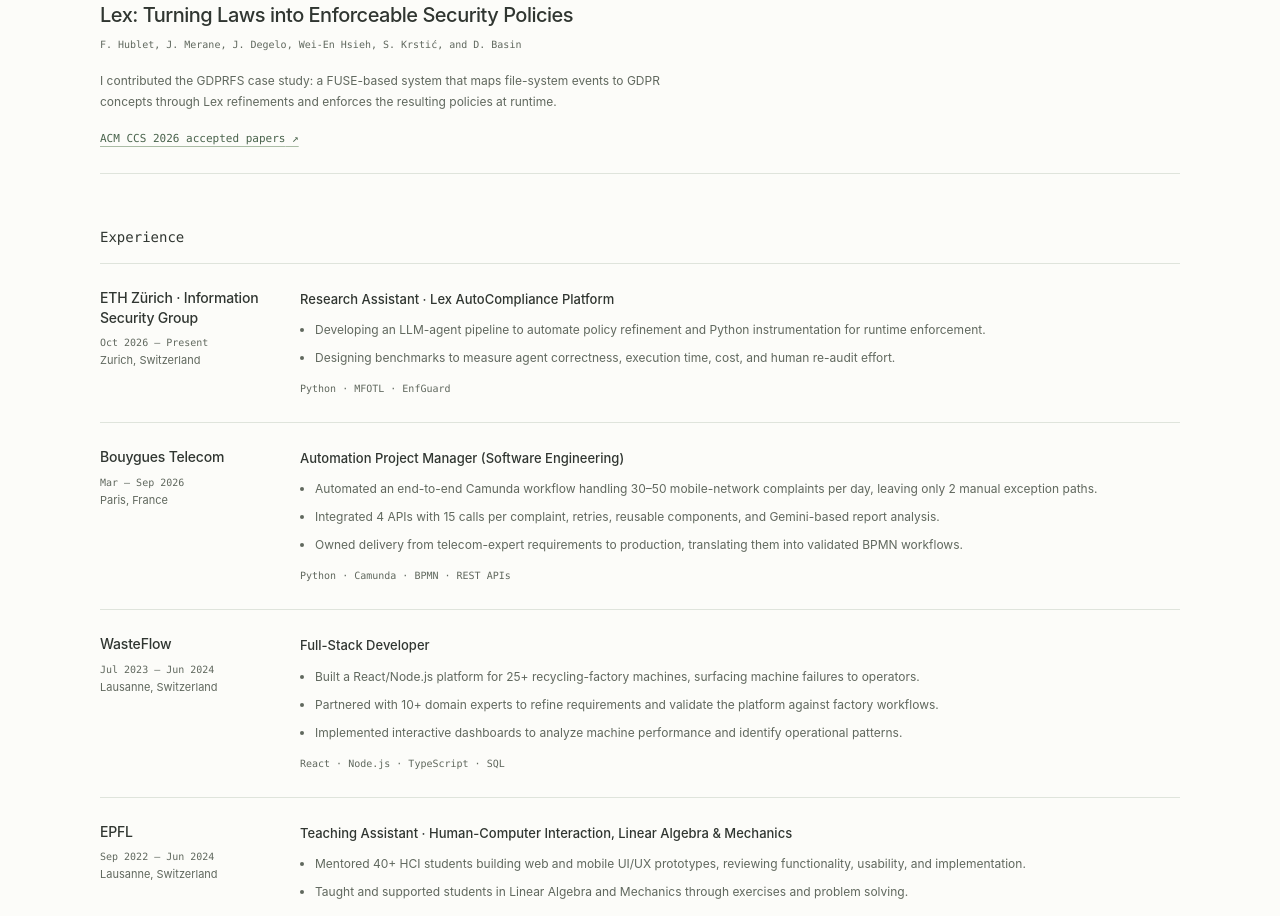
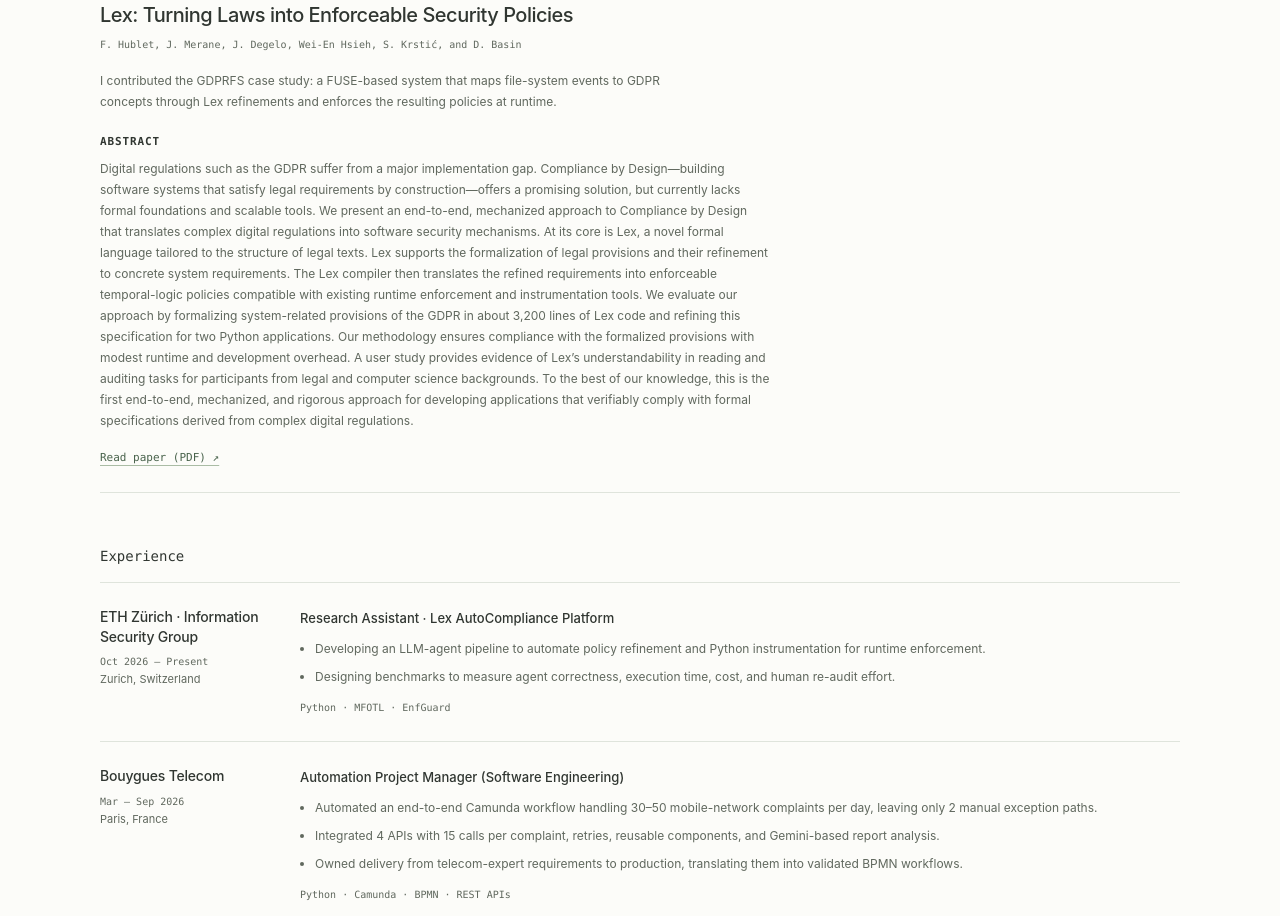
Before and after one commit to annhit29/portfolio, a React (Vite) app: page / in a window 1280 px wide. Shown: the part 2680-3596 px from the top of the page. Built offline with nearby package versions, Linux system fonts and the light colour scheme.

Commit message:
add ccs26 lex paper

```diff
--- a/src/App.tsx
+++ b/src/App.tsx
@@ -456,7 +456,13 @@
               <p className="publication-venue">{publication.venue}</p>
               <h3>{publication.title}</h3>
               <p className="publication-authors">{publication.authors}</p>
-              <p>{publication.contribution}</p>
+              <p className="publication-contribution">
+                {publication.contribution}
+              </p>
+              <div className="publication-abstract">
+                <h4>Abstract</h4>
+                <p>{publication.abstract}</p>
+              </div>
               {publication.links.length > 0 && (
                 <div className="project-source">
                   {publication.links.map((link) => (
--- a/src/data/portfolio.ts
+++ b/src/data/portfolio.ts
@@ -194,10 +194,12 @@
     'F. Hublet, J. Merane, J. Degelo, Wei-En Hsieh, S. Krstić, and D. Basin',
   contribution:
     'I contributed the GDPRFS case study: a FUSE-based system that maps file-system events to GDPR concepts through Lex refinements and enforces the resulting policies at runtime.',
+  abstract:
+    'Digital regulations such as the GDPR suffer from a major implementation gap. Compliance by Design—building software systems that satisfy legal requirements by construction—offers a promising solution, but currently lacks formal foundations and scalable tools. We present an end-to-end, mechanized approach to Compliance by Design that translates complex digital regulations into software security mechanisms. At its core is Lex, a novel formal language tailored to the structure of legal texts. Lex supports the formalization of legal provisions and their refinement to concrete system requirements. The Lex compiler then translates the refined requirements into enforceable temporal-logic policies compatible with existing runtime enforcement and instrumentation tools. We evaluate our approach by formalizing system-related provisions of the GDPR in about 3,200 lines of Lex code and refining this specification for two Python applications. Our methodology ensures compliance with the formalized provisions with modest runtime and development overhead. A user study provides evidence of Lex’s understandability in reading and auditing tasks for participants from legal and computer science backgrounds. To the best of our knowledge, this is the first end-to-end, mechanized, and rigorous approach for developing applications that verifiably comply with formal specifications derived from complex digital regulations.',
   links: [
     {
-      label: 'ACM CCS 2026 accepted papers',
-      url: 'https://www.sigsac.org/ccs/CCS2026/program/accepted-papers.html',
+      label: 'Read paper (PDF)',
+      url: 'ccs26-lex.pdf',
     },
   ],
 };
--- a/src/styles.css
+++ b/src/styles.css
@@ -341,9 +341,24 @@
 .publication-entry h3 {
   margin-top: 5px;
 }
-.publication-entry > p:last-of-type {
+.publication-contribution {
   max-width: 76ch;
   margin-top: 16px;
+  color: var(--muted);
+  font-size: 12px;
+}
+.publication-abstract {
+  max-width: 76ch;
+  margin-top: 20px;
+}
+.publication-abstract h4 {
+  margin-bottom: 6px;
+  font: 600 11px/1.8 var(--mono);
+  color: var(--ink);
+  text-transform: uppercase;
+  letter-spacing: 0.08em;
+}
+.publication-abstract p {
   color: var(--muted);
   font-size: 12px;
 }
```
Also changed, not shown: 2 other files (tests, documents, lock files or other folders).
